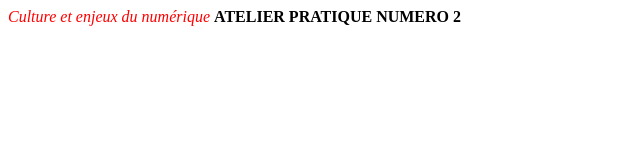
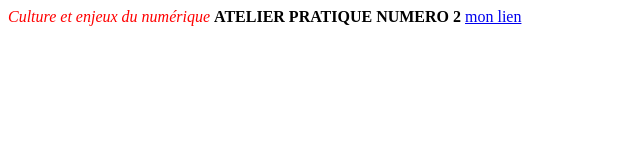
Before and after one commit to EmmaCiaz/emmaciaz.github.io, a plain HTML site: page index.html in a window 1280 px wide. Shown: the full height of the page, 0-640 px from the left. Drawn offline with Linux system fonts and the light colour scheme.

Commit message:
Update index.html

```diff
--- a/index.html
+++ b/index.html
@@ -6,5 +6,6 @@
           <body>
               <span style="color:red"><i>Culture et enjeux du numérique</i></span>
               <b>ATELIER PRATIQUE NUMERO 2</b>
+           <a href="./tableau.html"> mon lien</a>
           </body>
         </html>
```
